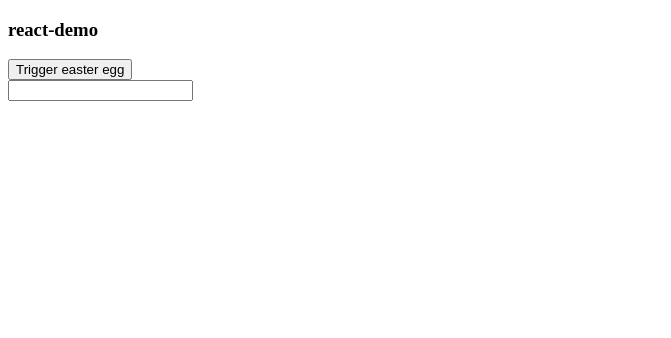
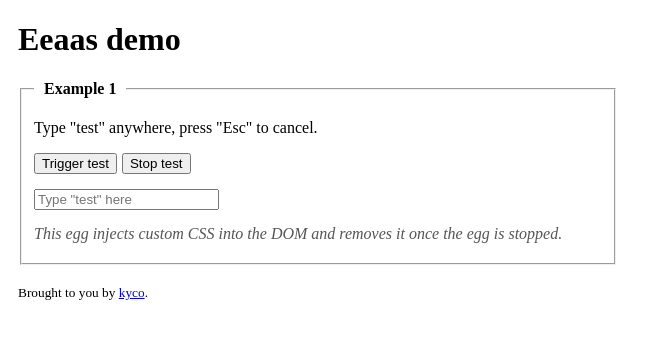
Before and after one commit to kyco/eeaas, a React (Vite) app in the folder apps/demo-react/: page / in a window 1280 px wide. Shown: the top 338 px of the page, without its empty margins (0-671 px from the left). Built offline with nearby package versions, Linux system fonts and the light colour scheme; what @eeaas/core would draw is missing.

Commit message:
fix: Update demo site

```diff
--- a/apps/demo-react/src/App/index.tsx
+++ b/apps/demo-react/src/App/index.tsx
@@ -1,21 +1,39 @@
 import { eeaas } from '../main'
 
 const App = () => {
-  const triggerEgg = async () => {
+  const triggerTest = async () => {
     const egg = eeaas.get('test')
-    console.log('egg', egg)
     egg?.start()
   }
 
+  const stopTest = async () => {
+    const egg = eeaas.get('test')
+    egg?.stop()
+  }
+
   return (
-    <div>
-      <h3>react-demo</h3>
-      <div>
-        <button onClick={triggerEgg}>Trigger easter egg</button>
-      </div>
-      <div>
-        <input type="text" />
-      </div>
+    <div style={{ maxWidth: '600px', margin: '0 10px' }}>
+      <h1>Eeaas demo</h1>
+      <fieldset style={{ paddingBottom: '20px' }}>
+        <legend style={{ padding: '0 10px', fontWeight: 'bold' }}>Example 1</legend>
+        <p>Type "test" anywhere, press "Esc" to cancel.</p>
+        <div style={{ marginBottom: '15px' }}>
+          <button onClick={triggerTest}>Trigger test</button>
+          <button onClick={stopTest} style={{ marginLeft: '5px' }}>
+            Stop test
+          </button>
+        </div>
+        <input type="text" placeholder='Type "test" here' />
+        <blockquote>This egg injects custom CSS into the DOM and removes it once the egg is stopped.</blockquote>
+      </fieldset>
+
+      <small style={{ display: 'block', marginTop: '20px' }}>
+        Brought to you by{' '}
+        <a href="https://kyco.io/" target="_blank" rel="noopener noreferrer">
+          kyco
+        </a>
+        .
+      </small>
     </div>
   )
 }
--- a/apps/demo-react/src/main.tsx
+++ b/apps/demo-react/src/main.tsx
@@ -9,8 +9,23 @@ eeaas.register({
   name: 'test',
   trigger: {
     type: 'keys',
-    keystrokes: ['n', 'y', 'a', 'n'],
+    keystrokes: ['t', 'e', 's', 't'],
   },
+  stopTrigger: {
+    type: 'keys',
+    keystrokes: ['Escape'],
+  },
+  resources: [
+    {
+      type: 'css',
+      content: `
+        body {
+          background-color: #000;
+          color: #fff;
+        }
+      `,
+    },
+  ],
   onStart() {
     console.info('test started')
   },
--- /dev/null
+++ b/apps/demo-react/src/styles.css
@@ -0,0 +1,5 @@
+blockquote {
+  font-style: italic;
+  color: #555;
+  margin: 15px 0 0;
+}
```
Also changed, not shown: 2 other files (tests, documents, lock files or other folders).
